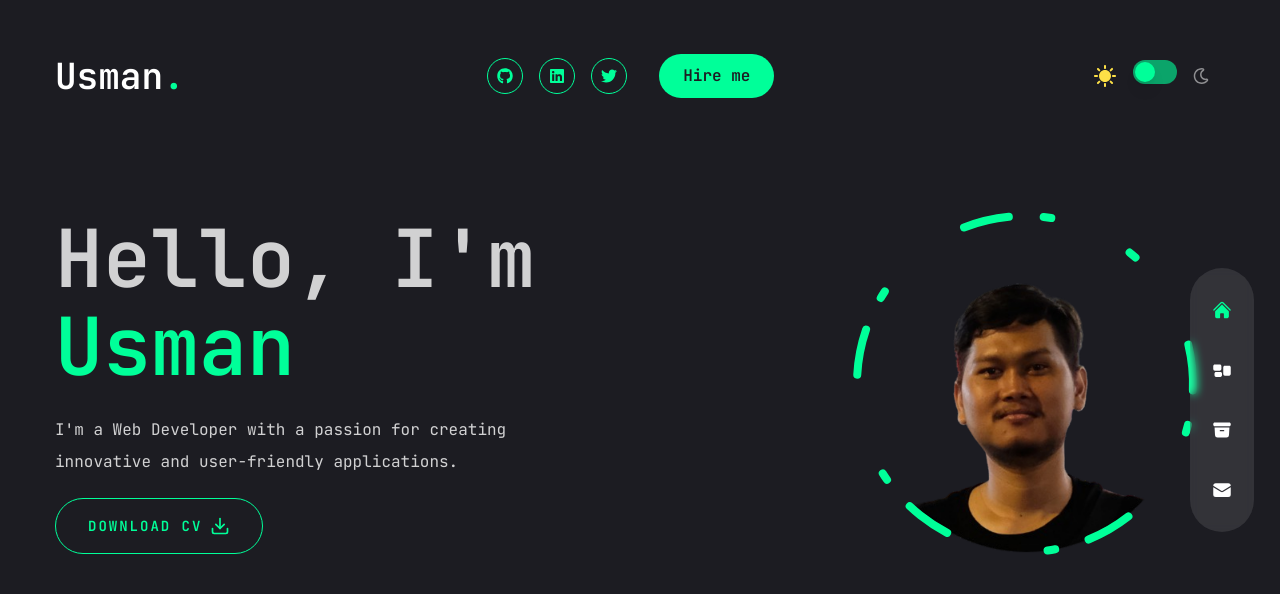
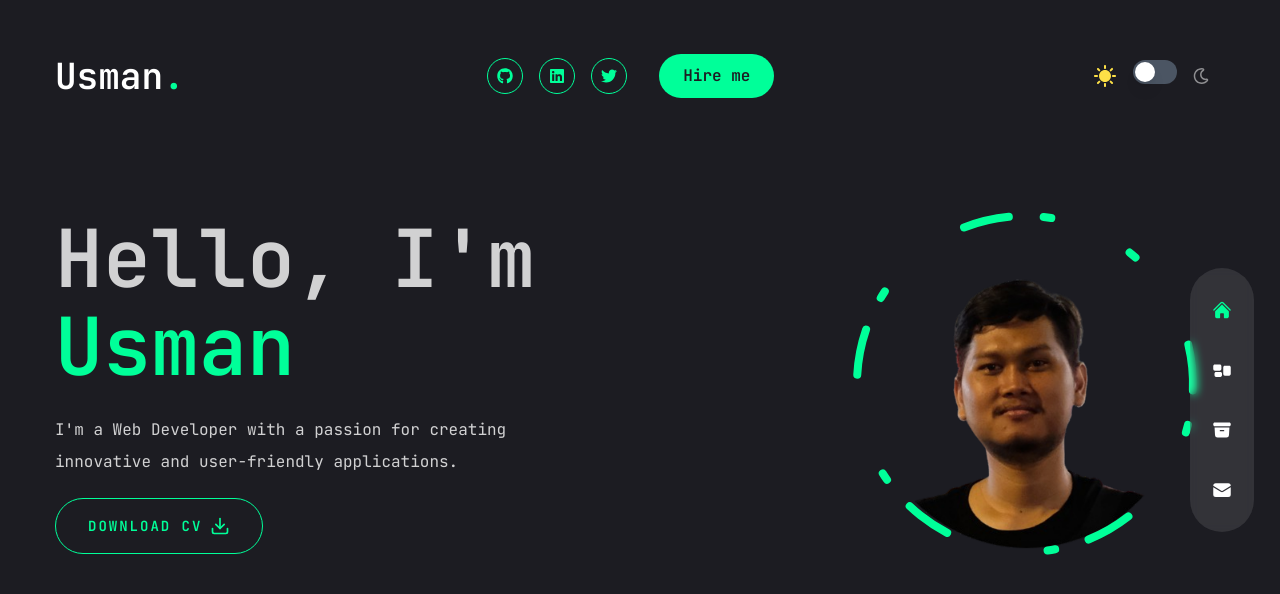
Before and after one commit to yusezmann/my-portfolio, a Next.js app: page / in a window 1280 px wide. Shown: the top 594 px of the page. Built offline with nearby package versions, Linux system fonts and the light colour scheme.

Commit message:
fix: theme toggler

```diff
--- a/components/Header.tsx
+++ b/components/Header.tsx
@@ -7,6 +7,7 @@ import Nav from "./Nav"
 import Socials from "./Socials"
 import Image from "next/image"
 import ThemeToggler from "./ThemeToggler"
+import { MdSunny } from "react-icons/md"
 
 const Header = () => {
   return (
@@ -24,7 +25,7 @@ const Header = () => {
         {/*  desktop nav hire me  button */}
         <div className="xl:flex items-center gap-8">
           <Nav />
-          <div className="hidden xl:block">
+          <div className="">
             <Socials
               containerStyle="flex flex-row gap-4 justify-start items-center xl:justify-start xl:items-center"
               iconStyle="w-9 h-9 border border-accent bg-transparent dark:border-accent rounded-full flex justify-center items-center text-primary/80 dark:text-accent text-base transition-all duration-500 hover:bg-accent hover:text-white dark:hover:text-primary"
@@ -34,7 +35,9 @@ const Header = () => {
             <Button className="hover:text-white">Hire me</Button>
           </Link>
         </div>
-        <ThemeToggler />
+        <div className="">
+          <ThemeToggler />
+        </div>
       </div>
     </header>
   )
--- a/components/Photo.tsx
+++ b/components/Photo.tsx
@@ -14,7 +14,7 @@ const Photo = () => {
           scale: 1,
           transition: { delay: 0.8, duration: 0.5, ease: "easeOut" },
         }}
-        className="relative w-[180px] sm:w-[240px] md:w-[300px] lg:w-[350px] xl:w-[400px] top-2 left-1"
+        className="relative w-[180px] sm:w-[240px] md:w-[300px] lg:w-[350px] xl:w-[400px] top-1 left-1"
       >
         <Image
           src="/assets/profile1.png"
--- a/components/ThemeToggler.tsx
+++ b/components/ThemeToggler.tsx
@@ -39,9 +39,11 @@ const ThemeToggler = () => {
   }, [])
 
   return (
+    <>
+      <div className="hidden xl:block">
         <div className="flex items-center gap-2 p-2">
           <div
-        className={`text-yellow-300 font-bold cursor-pointer p-2 ${
+            className={` text-yellow-300 font-bold cursor-pointer p-2 ${
               isDarkMode ? "opacity-50" : "opacity-100"
             }`}
             onClick={() => isDarkMode && toggleTheme()}
@@ -60,6 +62,25 @@ const ThemeToggler = () => {
             <FaRegMoon />
           </div>
         </div>
+      </div>
+      <div className="block xl:hidden">
+        {isDarkMode ? (
+          <div
+            className={`dark:text-white text-black font-bold cursor-pointer p-2 opacity-100 `}
+            onClick={() => toggleTheme()}
+          >
+            <FaRegMoon />
+          </div>
+        ) : (
+          <div
+            className={` text-yellow-300 font-bold cursor-pointer p-2 opacity-100 `}
+            onClick={() => toggleTheme()}
+          >
+            <MdSunny className="text-2xl" />
+          </div>
+        )}
+      </div>
+    </>
   )
 }
 
--- a/components/ui/switch.tsx
+++ b/components/ui/switch.tsx
@@ -10,20 +10,26 @@ const Switch = React.forwardRef<
   React.ComponentPropsWithoutRef<typeof SwitchPrimitives.Root>
 >(({ className, ...props }, ref) => (
   <SwitchPrimitives.Root
+    ref={ref}
     className={cn(
-      "peer inline-flex h-6 w-11 shrink-0 cursor-pointer items-center rounded-full border-2 border-transparent transition-colors  disabled:cursor-not-allowed disabled:opacity-50 data-[state=checked]:bg-accent/60  dark:data-[state=checked]:bg-accent/60 data-[state=unchecked]:bg-accent/60 dark:data-[state=unchecked]:bg-accent/60  focus-visible:ring-offset-accent ",
+      "peer inline-flex h-6 w-11 shrink-0 cursor-pointer items-center rounded-full border-2 border-transparent transition-colors",
+      "disabled:cursor-not-allowed disabled:opacity-50",
+      "data-[state=checked]:bg-accent data-[state=unchecked]:bg-gray-300",
+      "dark:data-[state=checked]:bg-accent dark:data-[state=unchecked]:bg-gray-600",
+      "focus-visible:ring-2 focus-visible:ring-offset-2 focus-visible:ring-accent",
       className,
     )}
     {...props}
-    ref={ref}
   >
     <SwitchPrimitives.Thumb
       className={cn(
-        "pointer-events-none block h-5 w-5 rounded-full bg-accent shadow-lg ring-0 transition-transform data-[state=checked]:translate-x-5 data-[state=unchecked]:translate-x-0 dark:bg-accent",
+        "pointer-events-none block h-5 w-5 rounded-full bg-white shadow-lg ring-0 transition-transform",
+        "data-[state=checked]:translate-x-5 data-[state=unchecked]:translate-x-0",
       )}
     />
   </SwitchPrimitives.Root>
 ))
+
 Switch.displayName = SwitchPrimitives.Root.displayName
 
 export { Switch }
```
Also changed, not shown: components/HeroText.tsx (+0 -10 lines). Lines whose indentation alone changed are shown as unchanged.
